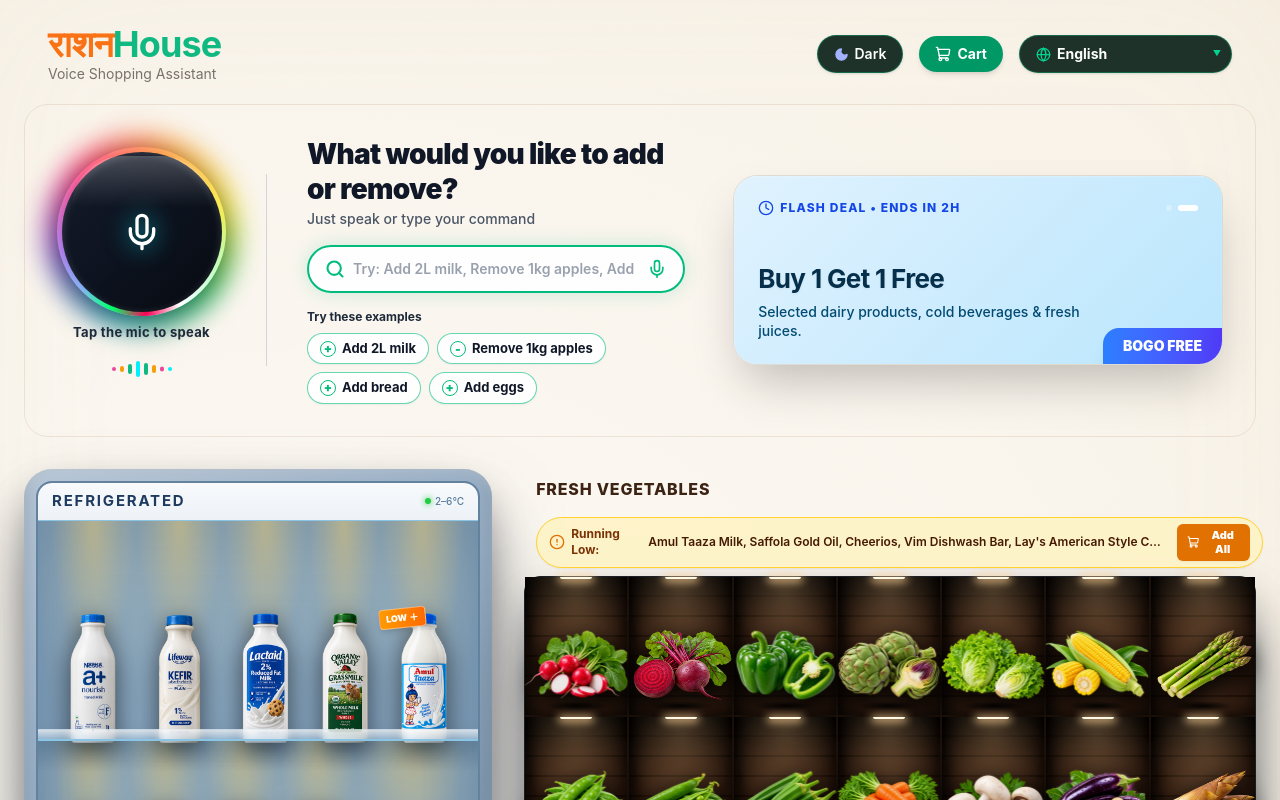
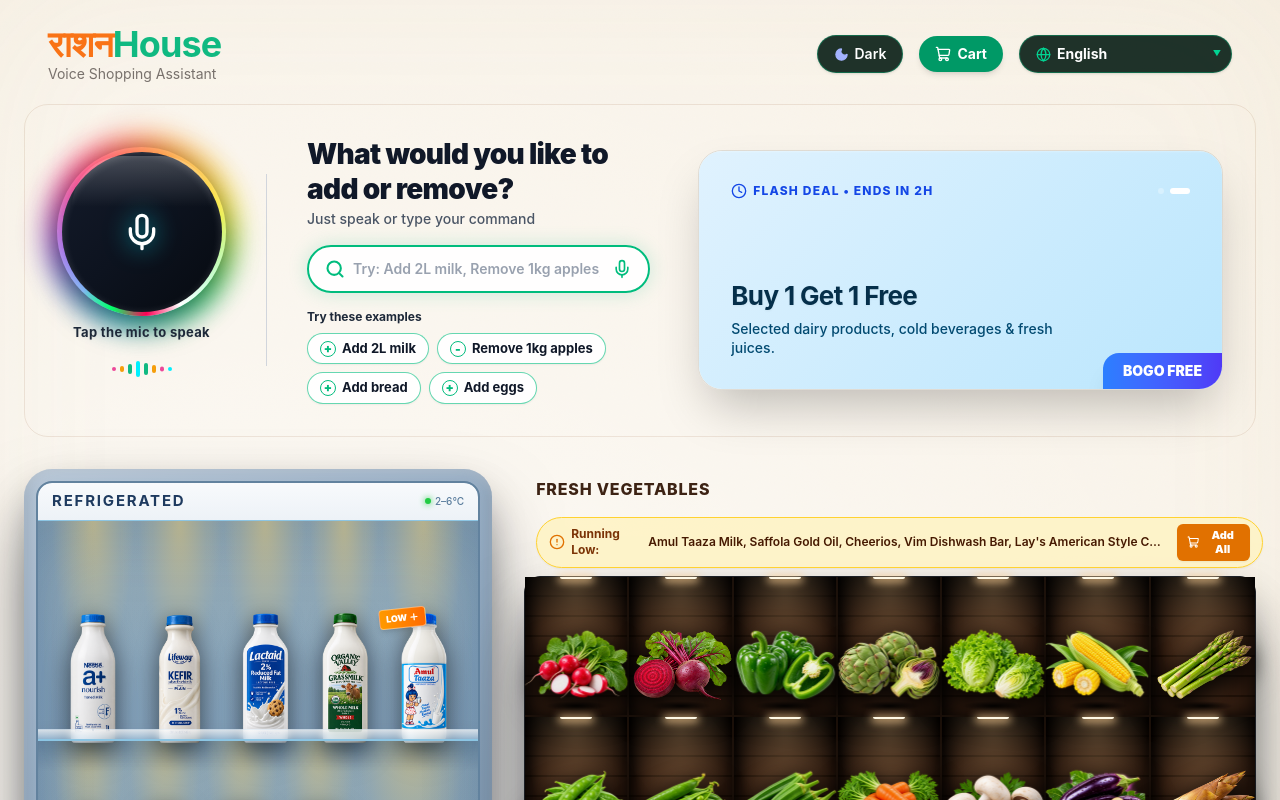
Before and after one commit to tanishhhk/voice-command-mart, a Next.js app: page / in a window 1280 px wide. Shown: the top 800 px of the page. Built offline with nearby package versions, Linux system fonts and the light colour scheme; a web font is replaced by a local one.

Commit message:
UI: Increase banner dimensions overall to fill remaining hero section space

```diff
--- a/src/components/OffersBanner.tsx
+++ b/src/components/OffersBanner.tsx
@@ -52,10 +52,10 @@
     const TagIcon = slide.tagIcon;
 
     return (
-        <div className="w-full relative h-[175px] sm:h-[190px] rounded-3xl overflow-hidden shadow-2xl border border-black/10 dark:border-white/10 group transition-all">
+        <div className="w-full relative h-[190px] sm:h-[220px] lg:h-[240px] rounded-3xl overflow-hidden shadow-2xl border border-black/10 dark:border-white/10 group transition-all">
             {/* Background transition wrapper */}
             <div
-                className="absolute inset-0 transition-all duration-700 ease-in-out p-5 sm:p-6 flex flex-col justify-between"
+                className="absolute inset-0 transition-all duration-700 ease-in-out p-6 sm:p-8 flex flex-col justify-between"
                 style={{
                     background: slide.cardBg,
                     boxShadow: "inset 0 1px 2px rgba(255,255,255,0.25)",
--- a/src/components/shelves/ShelfBackground.tsx
+++ b/src/components/shelves/ShelfBackground.tsx
@@ -753,7 +753,7 @@
                     <VoiceAssistant />
                 </div>
                 {/* Right: Transitioning Offer Banner Card */}
-                <div className="w-full lg:w-[45%] xl:w-[42%] flex-shrink-0">
+                <div className="w-full lg:w-[48%] xl:w-[45%] flex-shrink-0">
                     <OffersBanner />
                 </div>
             </div>
```
